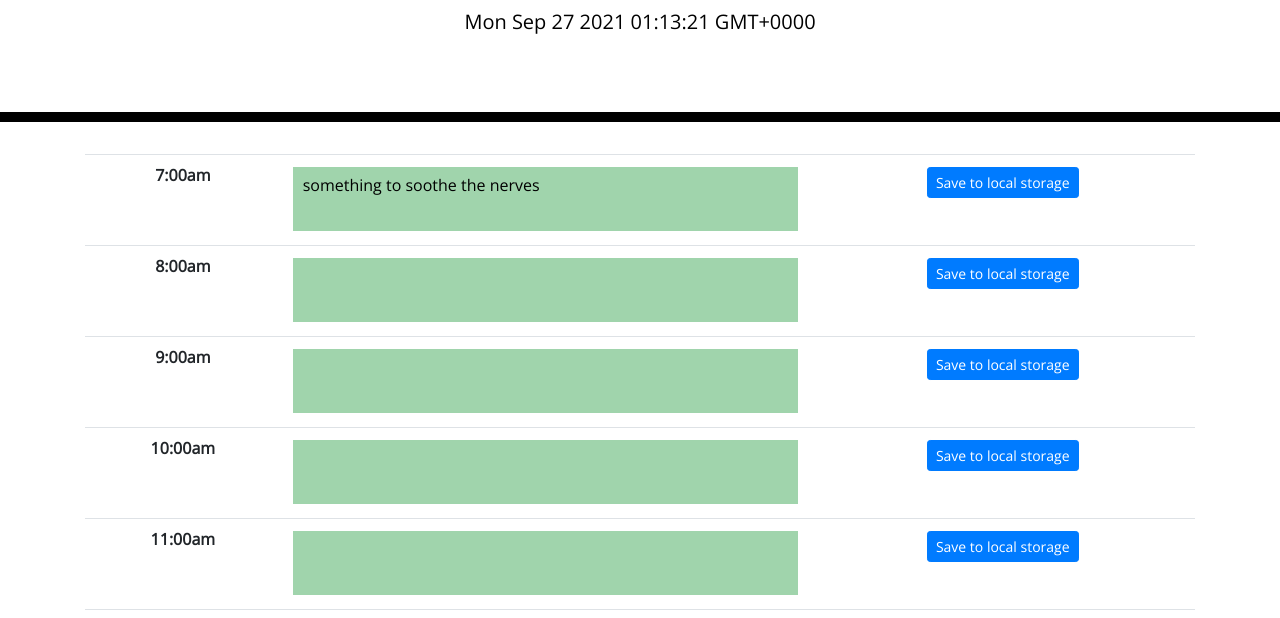
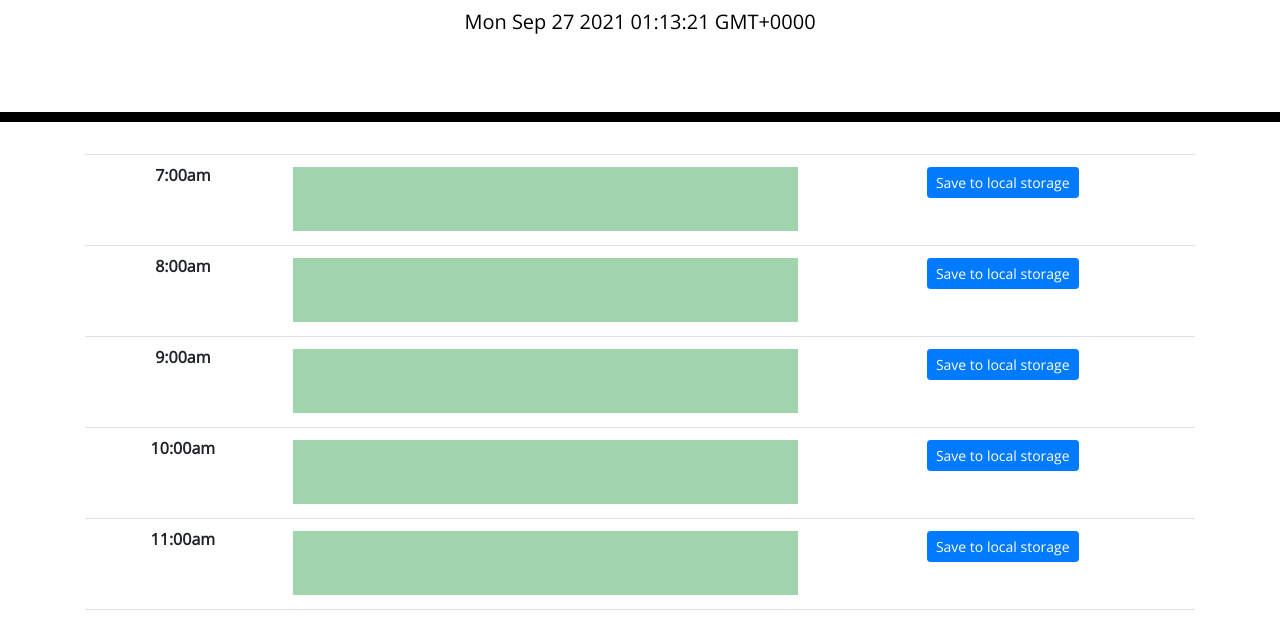
Before and after one commit to FilipAlH/Daily-Planner, a plain HTML site: page index.html in a window 1280 px wide. Shown: the part 182-800 px from the top of the page. Drawn offline with nearby package versions, Linux system fonts and the light colour scheme.

Commit message:
removed placeholder text after realizing the last push completed all criteria

```diff
--- a/index.html
+++ b/index.html
@@ -34,7 +34,7 @@
       -->
         <tr>
           <th scope="row" id="th">7:00am</th>
-          <td id=td1><textarea type="text" id="7" name="list" class="textarea">something to soothe the nerves</textarea></td>
+          <td id=td1><textarea type="text" id="7" name="list" class="textarea"></textarea></td>
           <td id="td2"><button type="button" class="btn btn-primary btn-sm">Save to local storage</button></td>
         </tr>
         <tr>
```
